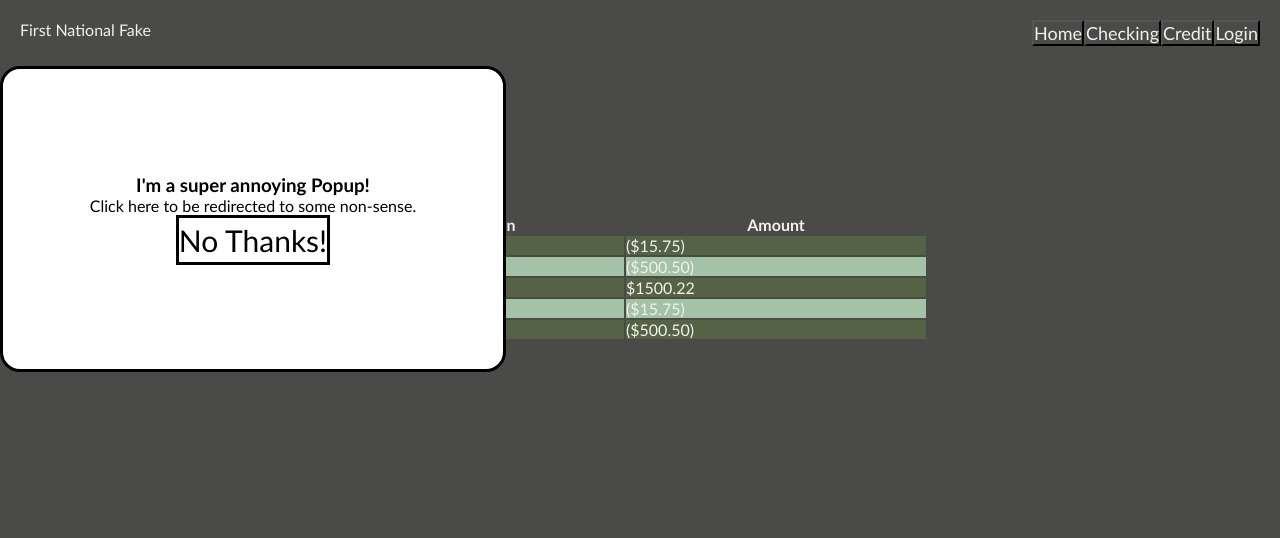
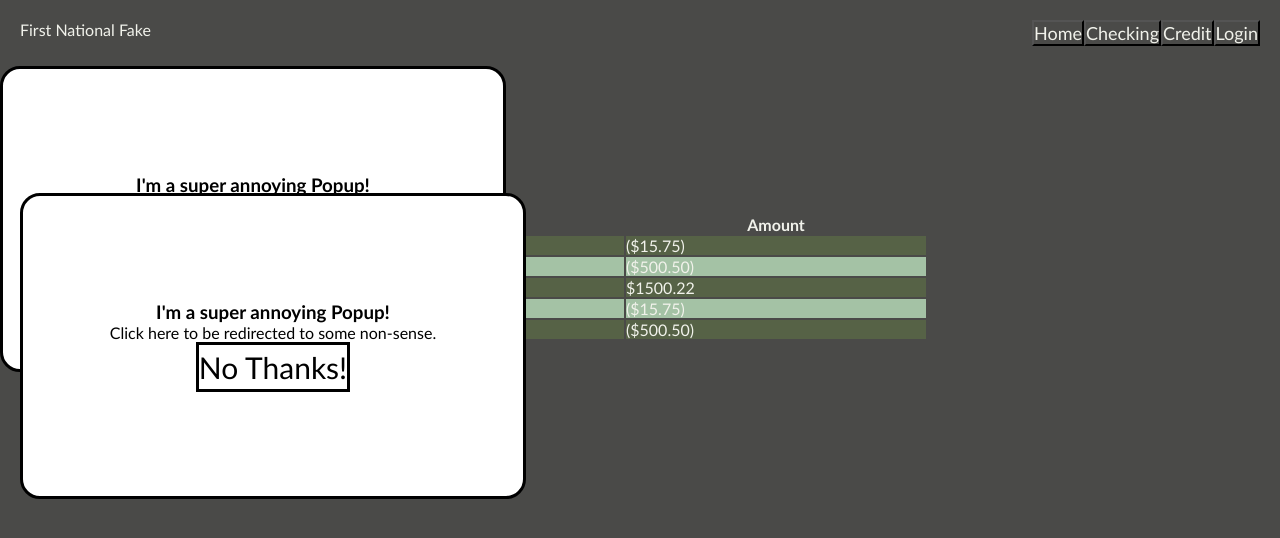
Before and after one commit to SteveFWagner/jest_test_site, a React (Create React App) app: page /#/credit in a window 1280 px wide. Shown: the top 538 px of the page. Built offline with nearby package versions, Linux system fonts and the light colour scheme.

Commit message:
second modal

```diff
--- a/src/App.css
+++ b/src/App.css
@@ -111,7 +111,7 @@ td {
   align-items: center;
 }
 
-#modal-container{
+#modal-container, #modalTwo-container{
   height:300px;
   width:500px;
   background:white;
@@ -125,7 +125,12 @@ td {
   z-index: 1;
 }
 
-#modal-container h3, #modal-container p, #modal-container button{
+#modal-container h3,
+#modal-container p,
+#modal-container button,
+#modalTwo-container h3,
+#modalTwo-container p,
+#modalTwo-container button{
   color:black;
   background:white;
 }
@@ -134,7 +139,8 @@ td {
   display: flex;
 }
 
-#modal-container button{
+#modal-container button,
+#modalTwo-container button{
   border:3px solid black;
   height:50px;
   font-size: 30px;
--- a/src/components/accounts/Credit.js
+++ b/src/components/accounts/Credit.js
@@ -6,7 +6,8 @@ export default class Credit extends Component{
   constructor(props){
     super(props)
     this.state = {
-      modal:false
+      modal:false,
+      modalTwo:false
     }
   }
 
@@ -14,28 +15,33 @@ export default class Credit extends Component{
     setTimeout(
       () => {
         this.setState({
-          modal:!this.state.modal
+          modal:!this.state.modal,
+          modalTwo:!this.state.modalTwo
         })
       },
       500
     )
   }
 
-  handleCloseModal = () => {
+  handleCloseModal = (prop, value) => {
     this.setState({
-      modal:false
+      [prop]:value
     })
   }
 
   render(){
     let modal
+    let modalTwo
     if(this.state.modal){
-      modal = <Modal closeModal={this.handleCloseModal}/>
+      modal = <Modal closeModal={this.handleCloseModal} modal='modal'/>
+    }
+    if(this.state.modalTwo){
+      modalTwo = <Modal closeModal={this.handleCloseModal} modal='modalTwo'/>
     }
     return(
     <div className="checking-container">
-      <div>
-        {modal}
+      <div id='ad-container'>
+        {modalTwo}
       </div>
       <div className="balance-container">
         <h2>Credit Balance</h2>
@@ -44,6 +50,7 @@ export default class Credit extends Component{
       <div className="account-number-container">
         <h4>Account Number: </h4>
         <h4 className="account-number">246813579</h4>
+        {modal}
       </div>
         <div className="transactions-container">
           <Table/>
--- a/src/components/modal/Modal.js
+++ b/src/components/modal/Modal.js
@@ -2,13 +2,16 @@ import React, {Component} from 'react'
 
 export default class Modal extends Component{
   render() {
+    const containerId = `${this.props.modal}-container`
+    const titleId = `${this.props.modal}-title`
+    const buttonId = `${this.props.modal}-button`
     return(
-      <div id="modal-container">
-        <div id="modal-title">
+      <div id={containerId}>
+        <div id={titleId}>
           <h3>I'm a super annoying Popup!</h3>
         </div>
         <p>Click here to be redirected to some non-sense.</p>
-        <button id="modal-button" onClick={this.props.closeModal}>No Thanks!</button>
+        <button id={buttonId} onClick={() => this.props.closeModal(this.props.modal, false)}>No Thanks!</button>
       </div>
     )
   }
```
